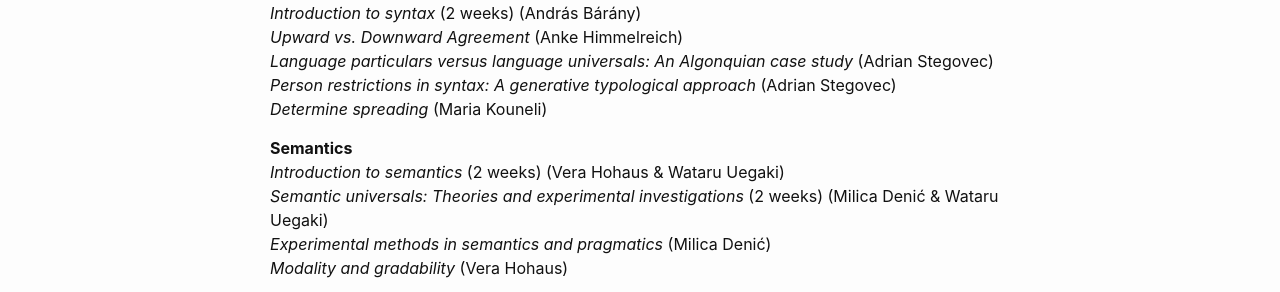
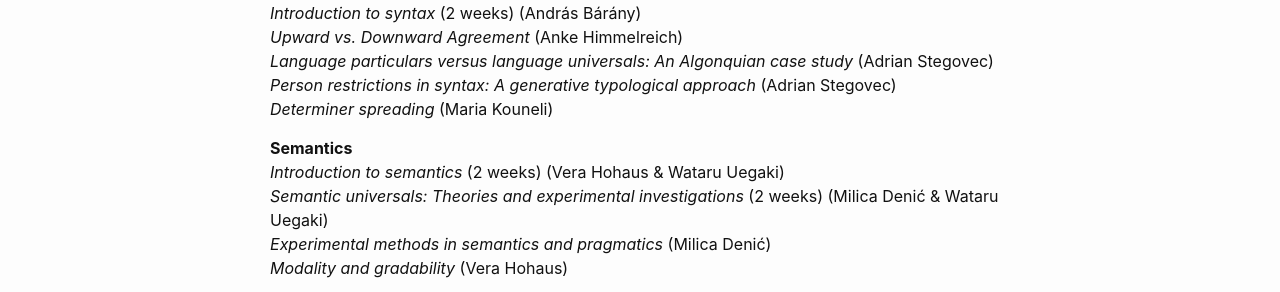
Before and after one commit to ovaschool/ovaschool.github.io, a Jekyll site: the page built from staticpages/oldprograms/online2021.markdown, in a window 1280 px wide. Shown: the part 187-479 px from the top of the page. Built offline with Jekyll 4.4.1, drawn with Linux system fonts in a browser that asks for light colours.

Commit message:
getting somewhere!

```diff
--- a/staticpages/oldprograms/brasov2024.markdown
+++ b/staticpages/oldprograms/brasov2024.markdown
@@ -30,7 +30,7 @@ _Intonation and meaning_ (Deniz Özyıldız)<br/>
 _Introduction to the prosodic structure of words_ (John Harris)<br/>
 _Representations and contrast_ (Pavel Iosad)<br/>
 _Introduction to MMN and phonetics/phonology_ (Arild Hestvik)<br/>
-_Advances topics in MMN and phonology_ (Arild Hestvik)<br/>
+_Advanced topics in MMN and phonology_ (Arild Hestvik)<br/>
 _Slavic phonology_ (Pavel Iosad)<br/>
 _The prosodic structure of words: Experimental explorations_ (John Harris)<br/>
 _Substance-free Phonology and 3x Phonology_ (Tobias Scheer)<br/>
--- a/staticpages/oldprograms/online2021.markdown
+++ b/staticpages/oldprograms/online2021.markdown
@@ -10,7 +10,7 @@ _Introduction to syntax_ (2 weeks) (András Bárány)<br/>
 _Upward vs. Downward Agreement_ (Anke Himmelreich)<br/>
 _Language particulars versus language universals: An Algonquian case study_ (Adrian Stegovec)<br/>
 _Person restrictions in syntax: A generative typological approach_ (Adrian Stegovec)<br/>
-_Determine spreading_ (Maria Kouneli)<br/>
+_Determiner spreading_ (Maria Kouneli)<br/>
 
 **Semantics**<br/>
 _Introduction to semantics_ (2 weeks) (Vera Hohaus & Wataru Uegaki)<br/>
```
Also changed, not shown: _posts/2025-11-02-introducingova.markdown (line endings or trailing spaces).
